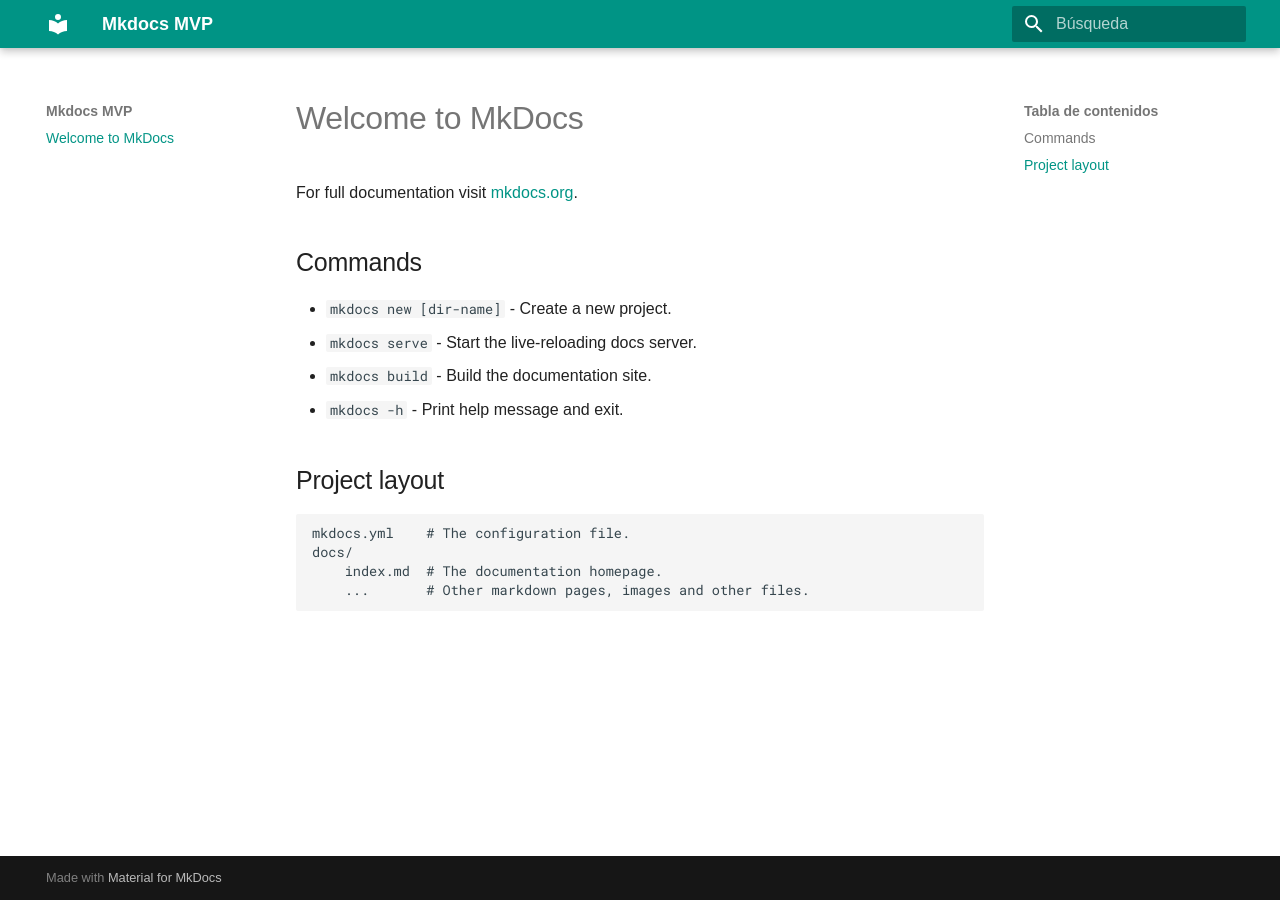
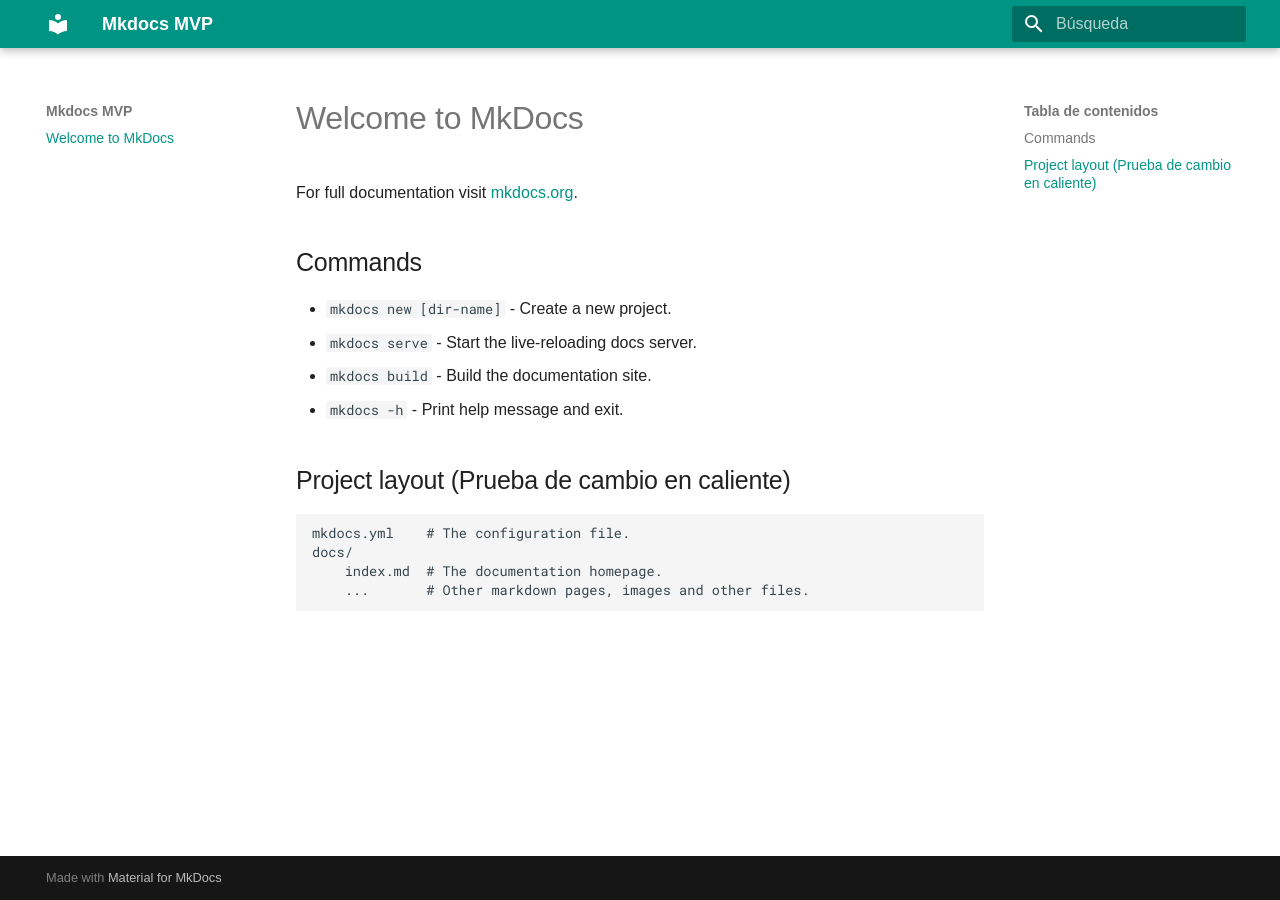
Before and after one commit to oscarpon/mkdocs-poc, an MkDocs documentation site: the page built from docs/index.md, in a window 1280 px wide. Built offline with MkDocs 1.6.1 and Material for MkDocs 9.7.7, drawn with Linux system fonts in a browser that asks for light colours; some web fonts are replaced.

Commit message:
Update index.md

```diff
--- a/docs/index.md
+++ b/docs/index.md
@@ -9,7 +9,7 @@
 * `mkdocs build` - Build the documentation site.
 * `mkdocs -h` - Print help message and exit.
 
-## Project layout
+## Project layout (Prueba de cambio en caliente)
 
     mkdocs.yml    # The configuration file.
     docs/
```
